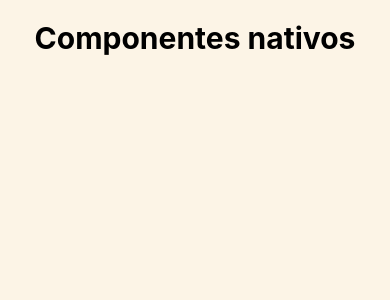
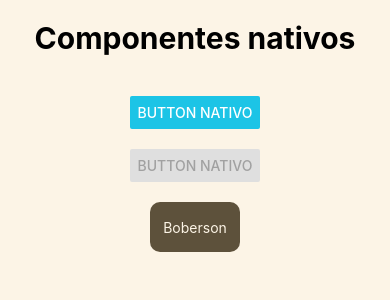
Before and after one commit to ederzin13/componentes-basicos, a React Native app: screen / in a window 390 px wide. Shown: the top 300 px of the page. Built offline with nearby package versions, Linux system fonts and the light colour scheme.

Commit message:
botões simples e um alert

```diff
--- a/App.tsx
+++ b/App.tsx
@@ -1,10 +1,15 @@
 import Scrollable from "./wrappers/Scrollable";
 import Title from "./components/Title";
+import ButtonNativo from "./components/ButtonNativo";
+import ButtonCustom from "./ButtonCustom";
 
 export default function App() {
   return (
     <Scrollable>
       <Title></Title>
+      <ButtonNativo isDisabled={false}></ButtonNativo>
+      <ButtonNativo isDisabled={true}></ButtonNativo>
+      <ButtonCustom></ButtonCustom>
     </Scrollable>
   );
 }
--- /dev/null
+++ b/ButtonCustom.tsx
@@ -0,0 +1,13 @@
+import { Pressable, Text, TouchableOpacity } from "react-native";
+import React from "react";
+import { globalStyles } from "./styles/global";
+
+export default function ButtonCustom() {
+  return (
+    <TouchableOpacity style={globalStyles.buttonCustom}>
+      <Pressable>
+        <Text style={globalStyles.whiteText}>Boberson</Text>
+      </Pressable>
+    </TouchableOpacity>
+  );
+}
--- /dev/null
+++ b/components/ButtonNativo.tsx
@@ -0,0 +1,19 @@
+import { View, Button, Alert } from "react-native";
+import React from "react";
+
+type ButtonProps = {
+  isDisabled: boolean;
+};
+
+export default function ButtonNativo({ isDisabled }: ButtonProps) {
+  return (
+    <View>
+      <Button
+        title="Button nativo"
+        color="#1cc4e6"
+        disabled={isDisabled}
+        onPress={() => Alert.alert("Buttons nativos são bem simples")}
+      ></Button>
+    </View>
+  );
+}
--- a/components/Title.tsx
+++ b/components/Title.tsx
@@ -1,6 +1,7 @@
 import { View, Text } from "react-native";
 import React from "react";
 import { globalStyles } from "../styles/global";
+import ButtonNativo from "./ButtonNativo";
 
 export default function Title() {
   return (
--- a/styles/global.ts
+++ b/styles/global.ts
@@ -2,9 +2,29 @@ import { StyleSheet } from "react-native";
 
 //todos os estilos do app ficam aqui
 export const globalStyles = StyleSheet.create({
+  container: {
+    flex: 1,
+    backgroundColor: "#fcf4e6",
+    alignItems: "center",
+    gap: 20,
+  },
+
   title: {
     padding: 20,
     fontSize: 30,
     fontWeight: "bold",
   },
+
+  buttonCustom: {
+    height: 50,
+    width: 90,
+    borderRadius: 10,
+    backgroundColor: "#5d513b",
+    alignItems: "center",
+    justifyContent: "center",
+  },
+
+  whiteText: {
+    color: "#fcf4e6",
+  },
 });
--- a/wrappers/Scrollable.tsx
+++ b/wrappers/Scrollable.tsx
@@ -1,6 +1,5 @@
 import {
   View,
-  Text,
   ScrollView,
   StatusBar,
   StyleSheet,
@@ -8,6 +7,7 @@ import {
 } from "react-native";
 import React, { useState } from "react";
 import { SafeAreaProvider, SafeAreaView } from "react-native-safe-area-context";
+import { globalStyles } from "../styles/global";
 
 type ScrollableProps = {
   children: React.ReactNode;
@@ -26,13 +26,13 @@ export default function Scrollable({ children }: ScrollableProps) {
 
   return (
     <SafeAreaProvider>
-      <SafeAreaView style={styles.container}>
+      <SafeAreaView style={globalStyles.container}>
         <ScrollView
           refreshControl={
             <RefreshControl refreshing={refreshing} onRefresh={onRefresh} />
           }
         >
-          {children}
+          <View style={globalStyles.container}>{children}</View>
         </ScrollView>
       </SafeAreaView>
       <StatusBar barStyle="dark-content"></StatusBar>
@@ -40,10 +40,4 @@ export default function Scrollable({ children }: ScrollableProps) {
   );
 }
 
-const styles = StyleSheet.create({
-  container: {
-    flex: 1,
-    backgroundColor: "#fcf4e6",
-    alignItems: "center",
-  },
-});
+const styles = StyleSheet.create({});
```
